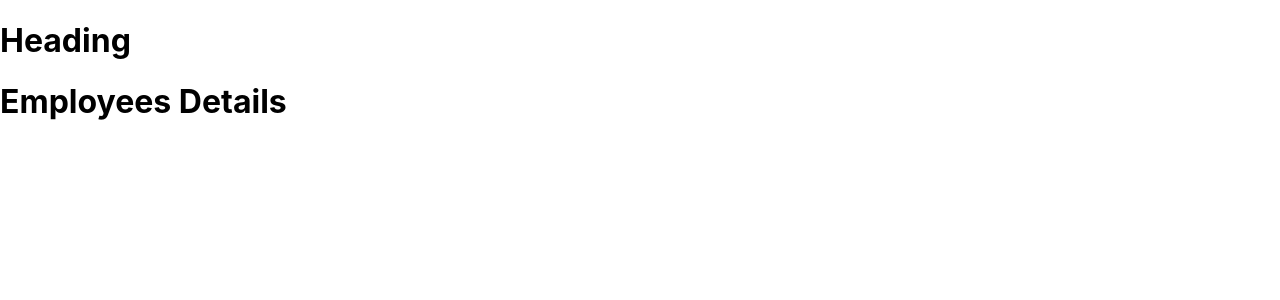
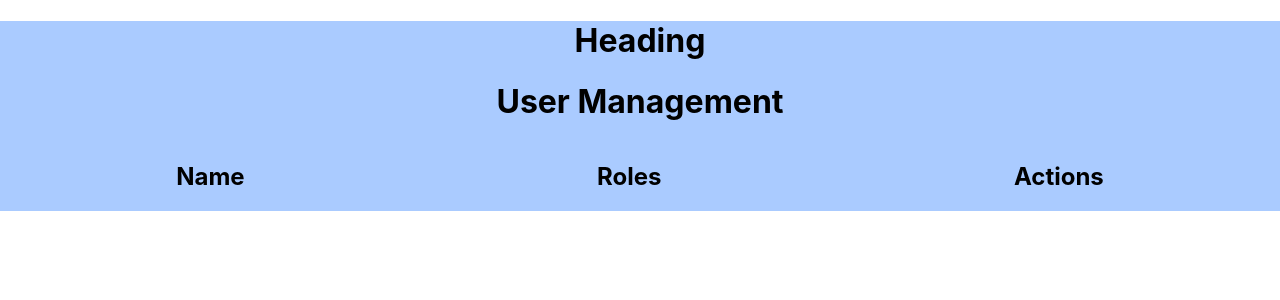
Before and after one commit to ReaDaCoder/employee-app, a React (Create React App) app: page /admin in a window 1280 px wide. Shown: the top 300 px of the page. Built offline with nearby package versions, Linux system fonts and the light colour scheme.

Commit message:
created grid for portal

```diff
--- a/src/App.css
+++ b/src/App.css
@@ -39,6 +39,15 @@ button:active{
   transform: scale(0.96);
 }
 
+.grid{
+  display:flex;
+  justify-content: space-around;
+}
+
+.container{
+background-color: #AACBFF;
+text-align: center;
+}
 
 
 @media(max-width:600px){
--- a/src/pages/admin.js
+++ b/src/pages/admin.js
@@ -6,7 +6,19 @@ export default function Portal (){
     return(
         <div className="container">
             <Heading/>
-            <h1>Employees Details</h1>
+            <h1>User Management</h1>
+          <div className="grid">
+            <div class="box3">
+                <h2>Name</h2>
+                </div>
+            <div class="box4">
+                <h2>Roles</h2>
+            </div>
+            <div class="box5">
+                <h2>Actions</h2>
+            </div>
+          </div>
+
         </div>
     );
 }
--- a/src/pages/user.js
+++ b/src/pages/user.js
@@ -1,7 +1,16 @@
 import React from 'react';
+import { useNavigate } from 'react-router-dom'
 import Heading from '../components/heading';
 
 function User(){
+    const navigate = useNavigate();
+
+    const handleSubmit = () => {
+        // Navigate to the admin page
+        navigate('/admin');
+      };
+
+
     return(
         <div class="wrapper">
             <div class="box1">
@@ -18,10 +27,10 @@ function User(){
             <br/>
             <input type="text" placeholder="Enter department"/>
             <br/>
-            <button>Submit</button>
+            <button onClick={handleSubmit}>Submit</button>
             </div>
             <div class="box2">
-            <img src="/media/4115334.jpg" alt=""/>
+            <img src="/media/4115334.jpg" alt="illustration of an employee portal"/>
             </div>
             </div>
     );
```
